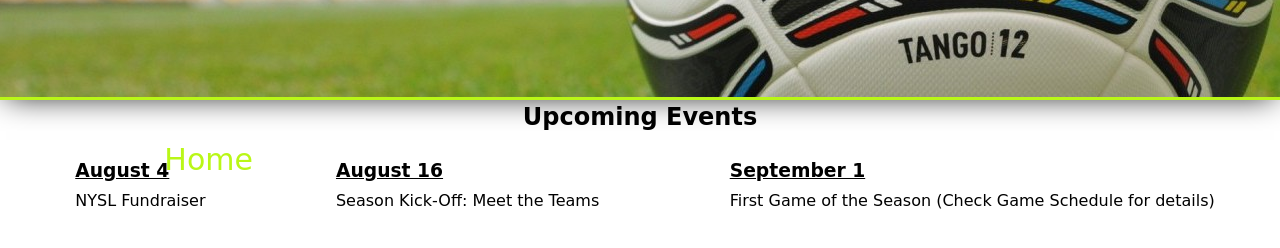
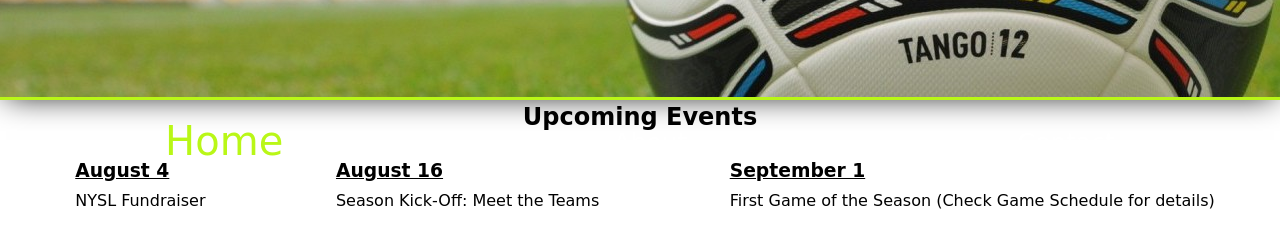
Before and after one commit to alanfernandez1342/STARTmod1stack1, a plain HTML site: page Index.html in a window 1280 px wide. Shown: the part 202-450 px from the top of the page. Drawn offline with Linux system fonts and the light colour scheme.

Commit message:
tarea 2 terminada

```diff
--- a/Styles/nysl_3.css
+++ b/Styles/nysl_3.css
@@ -48,17 +48,19 @@ nav{
 	flex-direction: row;
 	position: absolute;
 	width: 100%;
-	top: 43%;
+	top: 40%;
 }
 nav	a{
-	font-size:30px;
+	font-size:25px;
 	text-decoration: none;
 }
 #seleccionado{
 	color: var(--verdeclaro);
+	font-size: 40px;
 }
 .noseleccionado{
 	color: white;
+	margin-top: 10px;
 }
 #divsub{
 	position: absolute;
```
Also changed, not shown: about.html (+3 -3 lines), imagenes/backstyle3.jfif (deleted), imagenes/backstyle32.jfif (deleted), imagenes/backstyle33.jfif (deleted).
